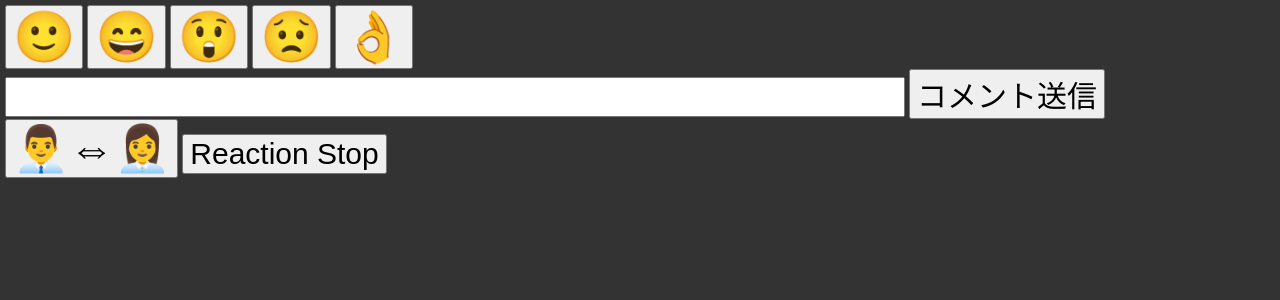
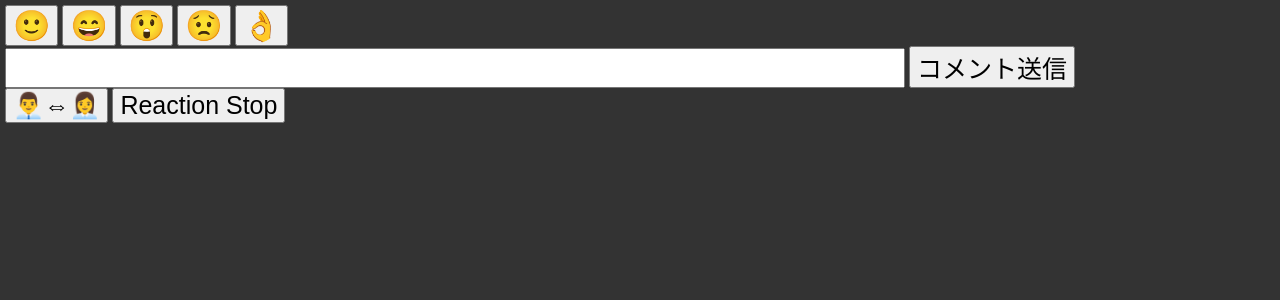
Before and after one commit to matsuyou/VirtualReaction, a PHP site: page /gui/index.html in a window 1280 px wide. Shown: the top 300 px of the page. Run offline with PHP 8.4, Linux system fonts and the light colour scheme.

Commit message:
gui微調整

```diff
--- a/gui/gui.css
+++ b/gui/gui.css
@@ -16,12 +16,12 @@ input[type="text"] {
     font-size: 30px;
     width: 30em;
 }
-#Reaction0 { font-size: 50px; }
-#Reaction1 { font-size: 50px; }
-#Reaction2 { font-size: 50px; }
-#Reaction3 { font-size: 50px; }
-#Reaction4 { font-size: 50px; }
-#Reaction5 { font-size: 50px; }
-#ModelChange{ font-size: 45px; }
-#Submit{ font-size: 30px; }
-#ReactionStop{ font-size: 30px; }
+#Reaction0 { font-size: 30px; }
+#Reaction1 { font-size: 30px; }
+#Reaction2 { font-size: 30px; }
+#Reaction3 { font-size: 30px; }
+#Reaction4 { font-size: 30px; }
+#Reaction5 { font-size: 30px; }
+#ModelChange{ font-size: 25px; }
+#Submit{ font-size: 25px; }
+#ReactionStop{ font-size: 25px; }
--- a/gui/gui.js
+++ b/gui/gui.js
@@ -5,7 +5,7 @@ var subWin = null;
  * @description モデルウィンドウを開く
  */
  if(!subWin){
-	subWin =  window.open('https://glacial-meadow-27403.herokuapp.com/', 'model', 'top=0,left=0,width=975,height=475');
+	subWin =  window.open('https://glacial-meadow-27403.herokuapp.com/', 'model', 'top=0,left=0,width=975,height=500');
 }
 /**
  * @description controllerウィンドウとmodelウィンドウを閉じる
```
